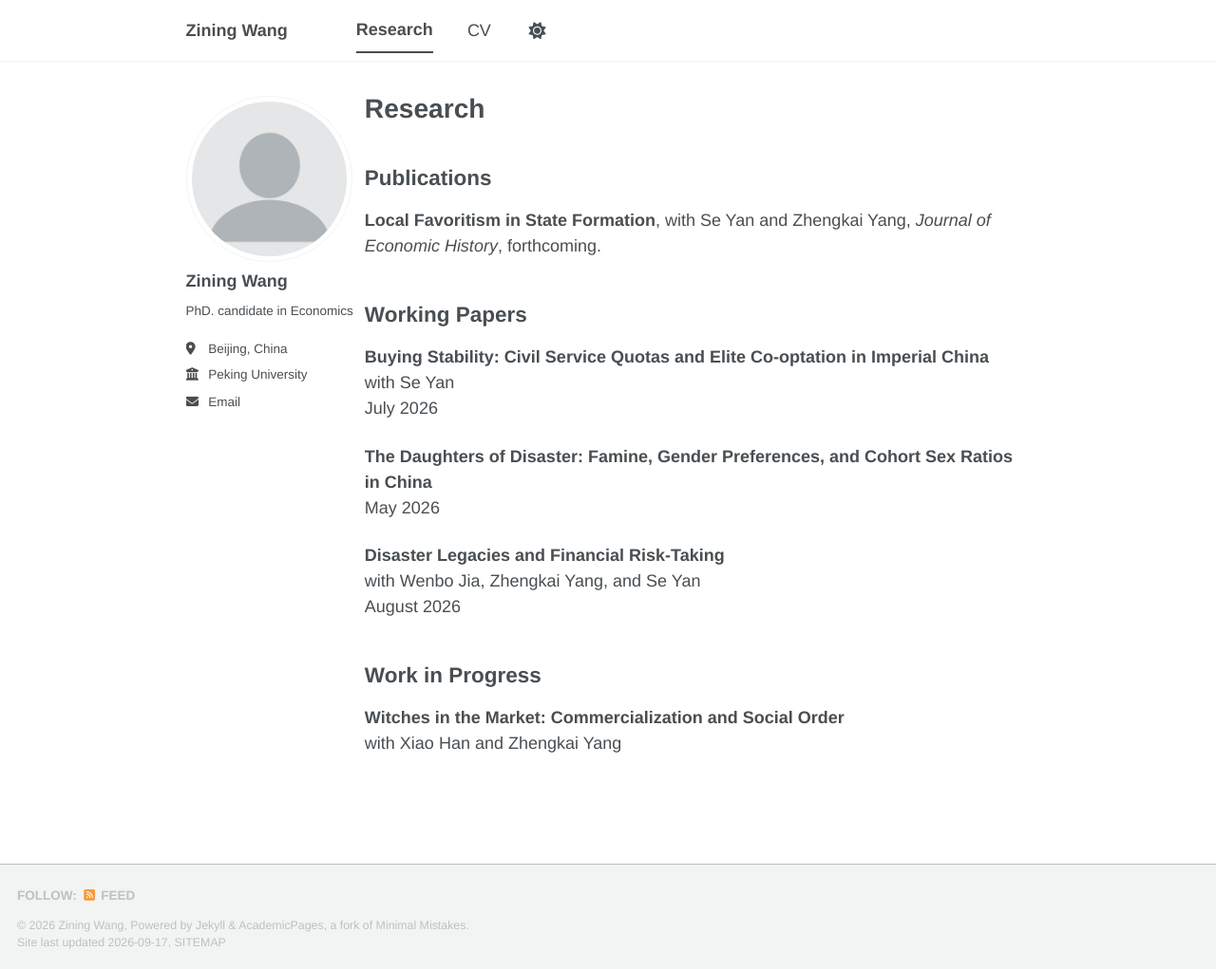
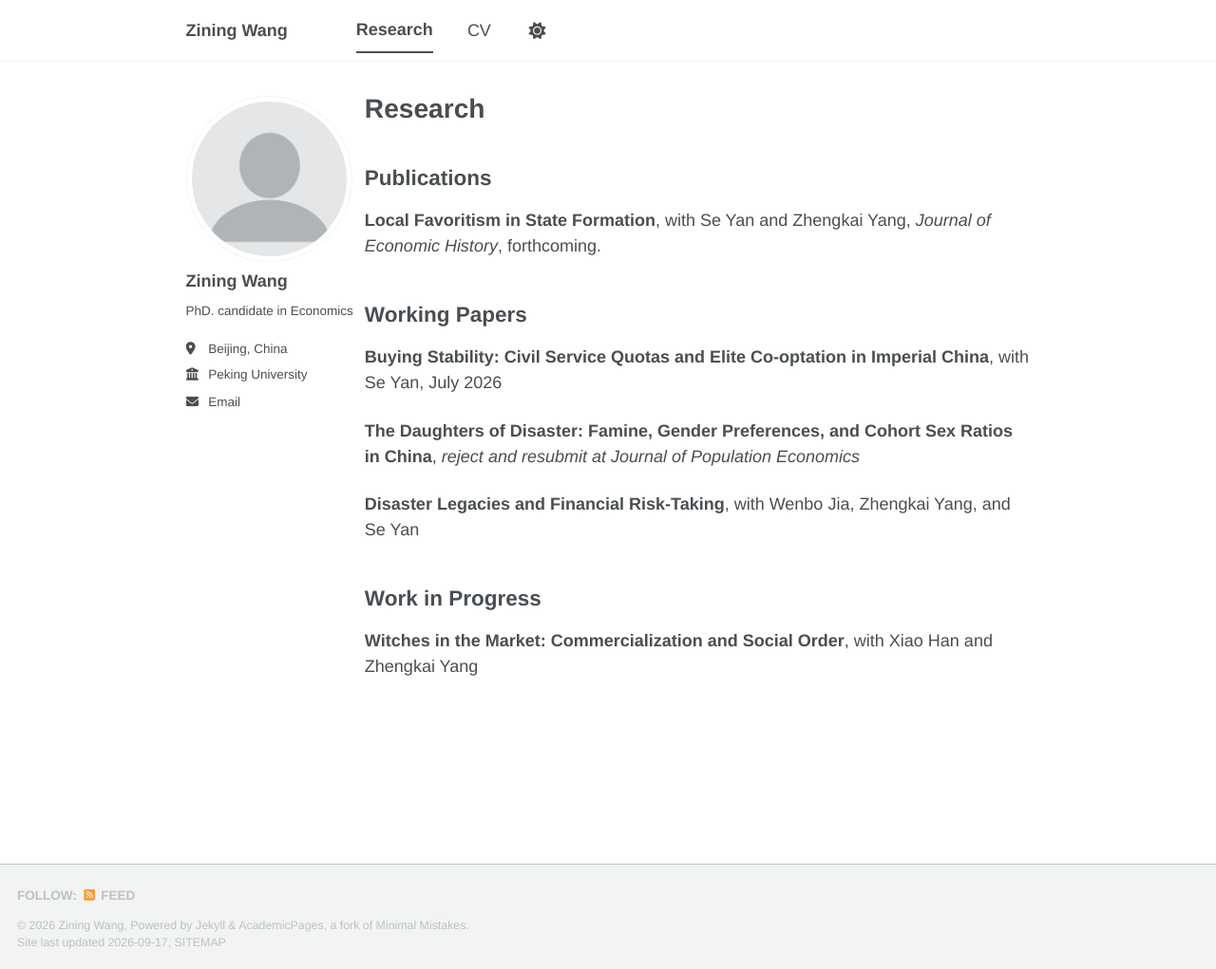
Before and after one commit to ziningwang-econ/ziningwang-econ.github.io, a Jekyll site: the page built from _pages/research.md, in a window 1280 px wide and 1021 px high. Shown: the whole window at 95% size. Built offline with Jekyll 4.4.1, drawn with Linux system fonts in a browser that asks for light colours; a style sheet for code colours, icons or effects is not loaded.

Commit message:
Update research.md

```diff
--- a/_pages/research.md
+++ b/_pages/research.md
@@ -11,18 +11,12 @@
 
 ## Working Papers
 
-**Buying Stability: Civil Service Quotas and Elite Co-optation in Imperial China**
-with Se Yan
-July 2026
+**Buying Stability: Civil Service Quotas and Elite Co-optation in Imperial China**, with Se Yan, July 2026
 
-**The Daughters of Disaster: Famine, Gender Preferences, and Cohort Sex Ratios in China**
-May 2026
+**The Daughters of Disaster: Famine, Gender Preferences, and Cohort Sex Ratios in China**, *reject and resubmit at Journal of Population Economics*
 
-**Disaster Legacies and Financial Risk-Taking**
-with Wenbo Jia, Zhengkai Yang, and Se Yan
-August 2026
+**Disaster Legacies and Financial Risk-Taking**, with Wenbo Jia, Zhengkai Yang, and Se Yan
 
 ## Work in Progress
 
-**Witches in the Market: Commercialization and Social Order**
-with Xiao Han and Zhengkai Yang
+**Witches in the Market: Commercialization and Social Order**, with Xiao Han and Zhengkai Yang
```
